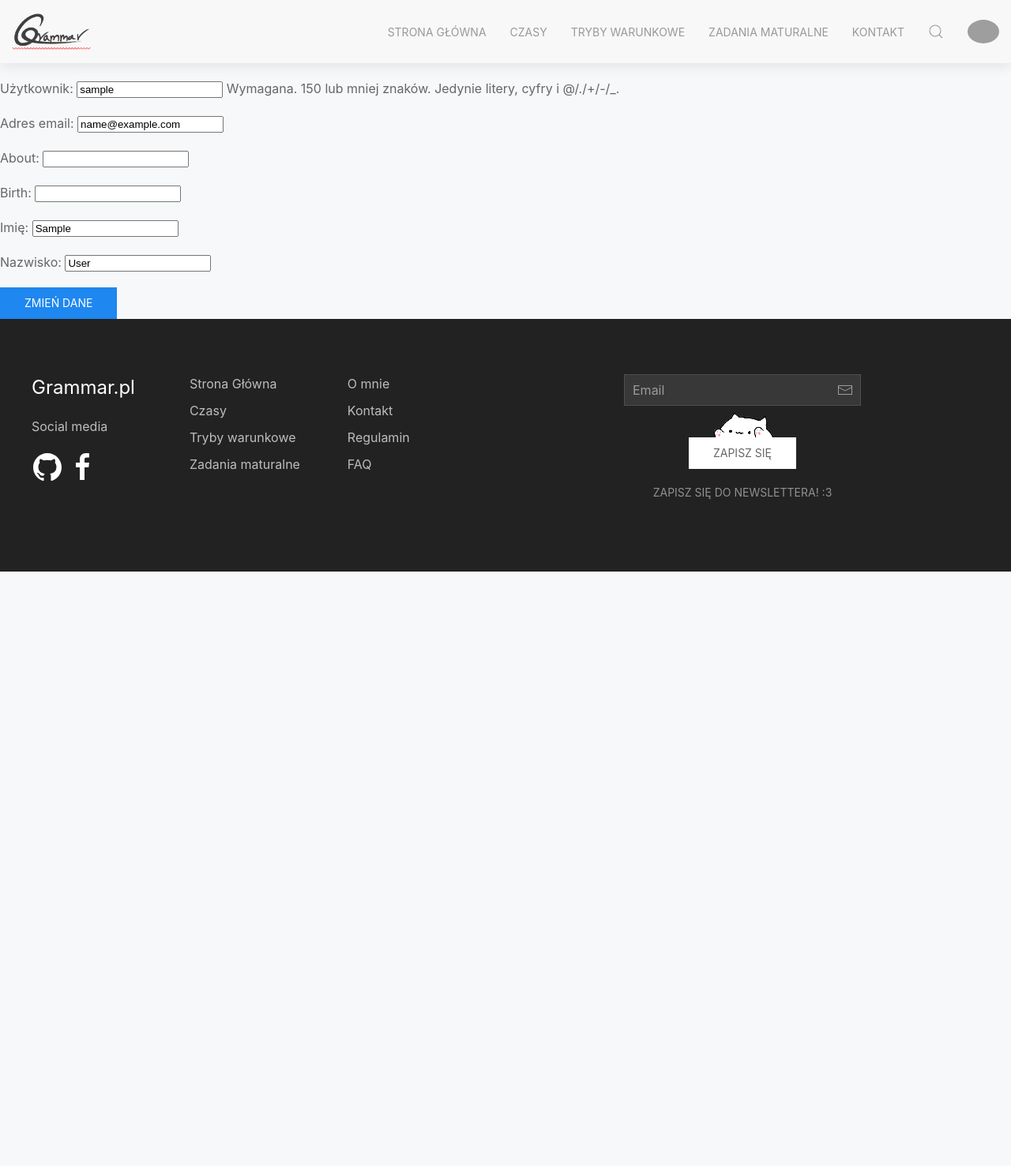
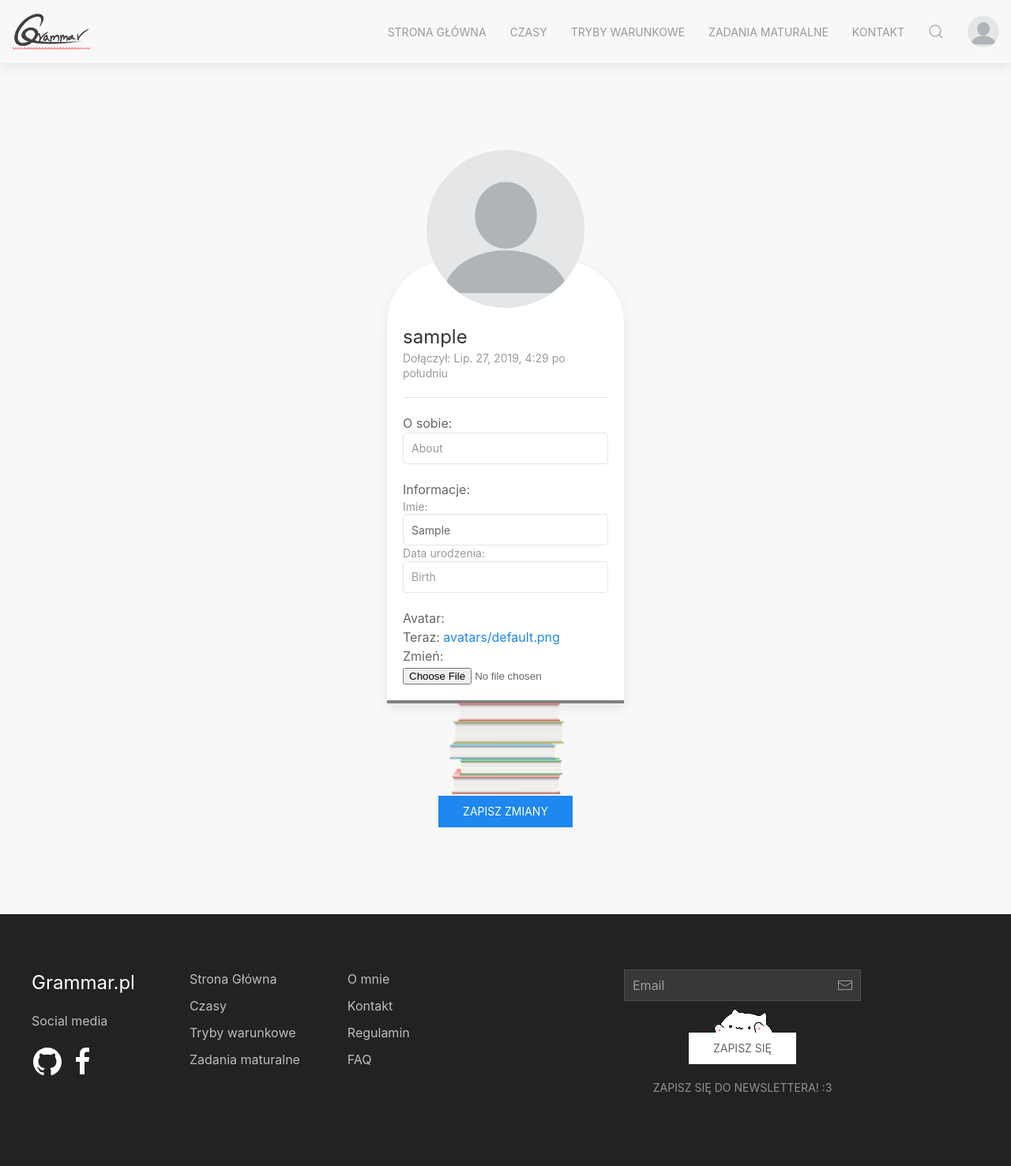
Before and after one commit to Notiooo/grammar.pl, a Django app: page /users/change/ in a window 1280 px wide. Shown: the whole page at 79% size. Before the commit the page ends 724 px from the top, so only its background shows below. Run offline with Django 3.2, Linux system fonts and the light colour scheme; the visitor is signed in with stand-in values (Sample User, id 1); parts of the project's set-up code (start-up, migrations or seed data) failed here and were passed over; some libraries are stand-ins or nearby versions; grey boxes are pictures that could not be loaded.

Commit message:
Profile edit / avatars

```diff
--- a/grammar_pl/users/forms.py
+++ b/grammar_pl/users/forms.py
@@ -9,6 +9,6 @@ class CustomUserCreationForm(UserCreationForm):
 
 
 class CustomUserChangeForm(UserChangeForm):
-    class Meta(UserChangeForm.Meta):
+    class Meta:
         model = CustomUser
-        fields = ('username', 'email', 'birth')
+        fields = ('email', 'about', 'birth', 'first_name', 'last_name', 'avatar')
--- a/grammar_pl/users/models.py
+++ b/grammar_pl/users/models.py
@@ -1,6 +1,7 @@
 from django.db import models
 from django.contrib.auth.models import AbstractUser
 from django.urls import reverse
+from django.shortcuts import redirect
 
 from PIL import Image
 from io import BytesIO
@@ -8,29 +9,21 @@ from django.core.files.uploadedfile import InMemoryUploadedFile
 import sys
 
 from . import storage
-
-import os
-
-
-def rename_file_to_username(instance, filename):
-    upload_to = 'avatars'
-    ext = filename.split('.')[-1]
-    filename = 'avatar_{}.{}'.format(instance.username, ext)
-    return os.path.join(upload_to, filename)
+from .helpers import rename_file_to_username
 
 
 class CustomUser(AbstractUser):
-    birth = models.DateField(null=True, blank=True)
+    birth = models.DateField(null=True, blank=True, help_text='DD.MM.RR - na przykład 21.01.1999')
     avatar = models.ImageField(upload_to=rename_file_to_username, default="avatars/default.png",
                                storage=storage.OverwriteStorage())
     about = models.CharField(max_length=150, blank=True)
 
-
     def get_absolute_url(self):
-        return reverse('profile', args=[str(self.pk)])
+        return reverse('profile', kwargs={'pk': self.pk})
 
     def save(self, *args, **kwargs):
-        if self.avatar:
+        this = CustomUser.objects.get(id=self.id)
+        if this.avatar != self.avatar:
             # Opening the uploaded image
             im = Image.open(self.avatar).convert('RGB')
             output = BytesIO()
@@ -43,4 +36,4 @@ class CustomUser(AbstractUser):
             self.avatar = InMemoryUploadedFile(output, 'ImageField', "%s.jpg" % self.avatar.name.split('.')[0],
                                                'image/jpeg',
                                                sys.getsizeof(output), None)
-            super(CustomUser, self).save()
+        super(CustomUser, self).save()
--- a/grammar_pl/users/storage.py
+++ b/grammar_pl/users/storage.py
@@ -1,9 +1,18 @@
-from django.core.files.storage import get_storage_class
+from django.core.files.storage import FileSystemStorage
+from django.conf import settings
+import os
 
-class OverwriteStorage(get_storage_class()):
-    def _save(self, name, content):
+class OverwriteStorage(FileSystemStorage):
+    def get_available_name(self, name, max_length=None):
         self.delete(name)
-        return super(OverwriteStorage, self)._save(name, content)
-
-    def get_available_name(self, name, *args, **kwargs):
         return name
+    # def get_available_name(self, name, *args, **kwargs):
+    #     """Returns a filename that's free on the target storage system, and
+    #     available for new content to be written to.
+    #
+    #     Found at http://djangosnippets.org/snippets/976/
+    #     """
+    #     # If the filename already exists, remove it as if it was a true file system
+    #     if self.exists(name):
+    #         os.remove(os.path.join(settings.MEDIA_ROOT, name))
+    #     return name
--- a/grammar_pl/users/templates/users/changeprofile.html
+++ b/grammar_pl/users/templates/users/changeprofile.html
@@ -1,12 +1,41 @@
 {% extends 'base.html' %}
-
+{% load static %}
+{% load widget_tweaks %}
 
 {% block content %}
 
-<form method="post">
-    {% csrf_token %}
-    {{ form.as_p }}
-    <button type="submit" class="uk-button uk-button-primary">Zmień dane</button>
-</form>
+{% with WIDGET_ERROR_CLASS='uk-form-danger' %}
 
-{% endblock %}
+<div class="uk-section uk-section-muted uk-flex uk-flex-center">
+    <div class="uk-container uk-padding" uk-grid>
+        <form enctype="multipart/form-data" class="" method="post">
+            {% csrf_token %}
+            <div class="uk-width-medium@s">
+                <img src="{{ object.avatar.url }}" class="uk-width-2-3 uk-align-center uk-border-circle">
+                <div class="uk-card-body uk-card-default uk-card-small" style="padding-top: 80px; border-radius: 80px 80px 0px 0px; margin-top: -90px; border-bottom: 4px solid grey;">
+                    <h3 class="uk-card-title uk-margin-remove-bottom">{{ user.username }}</h3>
+                    <p class="uk-text-meta uk-margin-remove-top">Dołączył: {{ object.date_joined }}</p>
+                    <hr>
+                    <!-- O SOBIE -->
+                    <p class="uk-margin-remove">O sobie:</p>
+                    <div class="uk-text-meta">{% render_field form.about class+="uk-input uk-border-rounded" placeholder=form.about.label %}
+                    </div>
+                    <!-- DANE -->
+                    <p class="uk-margin-remove-bottom">Informacje:</p>
+                    <div class="uk-text-meta">Imie: {% render_field form.first_name class+="uk-input uk-border-rounded" placeholder=form.name.label %}</div>
+                    <div class="uk-text-meta">Data urodzenia: {% render_field form.birth class+="uk-input uk-border-rounded" placeholder=form.birth.label %}
+                    </div>
+                    <p class="uk-margin-remove-bottom">Avatar:</p>
+                    {% render_field form.avatar %}
+                </div>
+                <div class="uk-width-1-1 uk-text-center uk-visible@s">
+                    <img src="{% static 'img/books.png' %}" class="uk-width-small">
+                    <button class="uk-button uk-button-primary" type="submit">Zapisz zmiany</button>
+                </div>
+            </div>
+        </form>
+{% endwith %}
+    </div>
+</div>
+
+{% endblock content %}
--- a/grammar_pl/users/templates/users/profile.html
+++ b/grammar_pl/users/templates/users/profile.html
@@ -20,6 +20,11 @@
                 <div class="uk-text-meta">Imie: {% if object.first_name %} {{ object.first_name }} {% else %} brak :c {% endif %}</div>
                 <div class="uk-text-meta">Data urodzenia: {% if object.birth %} {{ object.birth }} {% else %} nie urodził się :c {% endif %}
                 </div>
+                {% if user == object %}
+                <p class="uk-text-center">
+                    <a href="{% url 'changeprofile' %}"><button class="uk-button uk-button-primary">Edytuj swoje dane</button></a>
+                </p>
+                {% endif %}
             </div>
             <div class="uk-width-1-1 uk-text-center uk-visible@s">
                 <img src="{% static 'img/books.png' %}" class="uk-width-small">
--- a/grammar_pl/users/views.py
+++ b/grammar_pl/users/views.py
@@ -12,11 +12,11 @@ class SignUpView(generic.CreateView):
     success_url = reverse_lazy('login')
     template_name = 'users/signup.html'
 
+
 class ChangeProfileView(LoginRequiredMixin, generic.UpdateView):
     model = CustomUser
-    success_url = reverse_lazy('login')
     template_name = 'users/changeprofile.html'
-    fields = ('username', 'email', 'about', 'birth', 'first_name', 'last_name')
+    fields = ('email', 'about', 'birth', 'first_name', 'last_name', 'avatar')
     login_url = 'login'
 
     def get_object(self):
```
Also changed, not shown: grammar_pl/users/helpers.py (added, +7 -0 lines).
